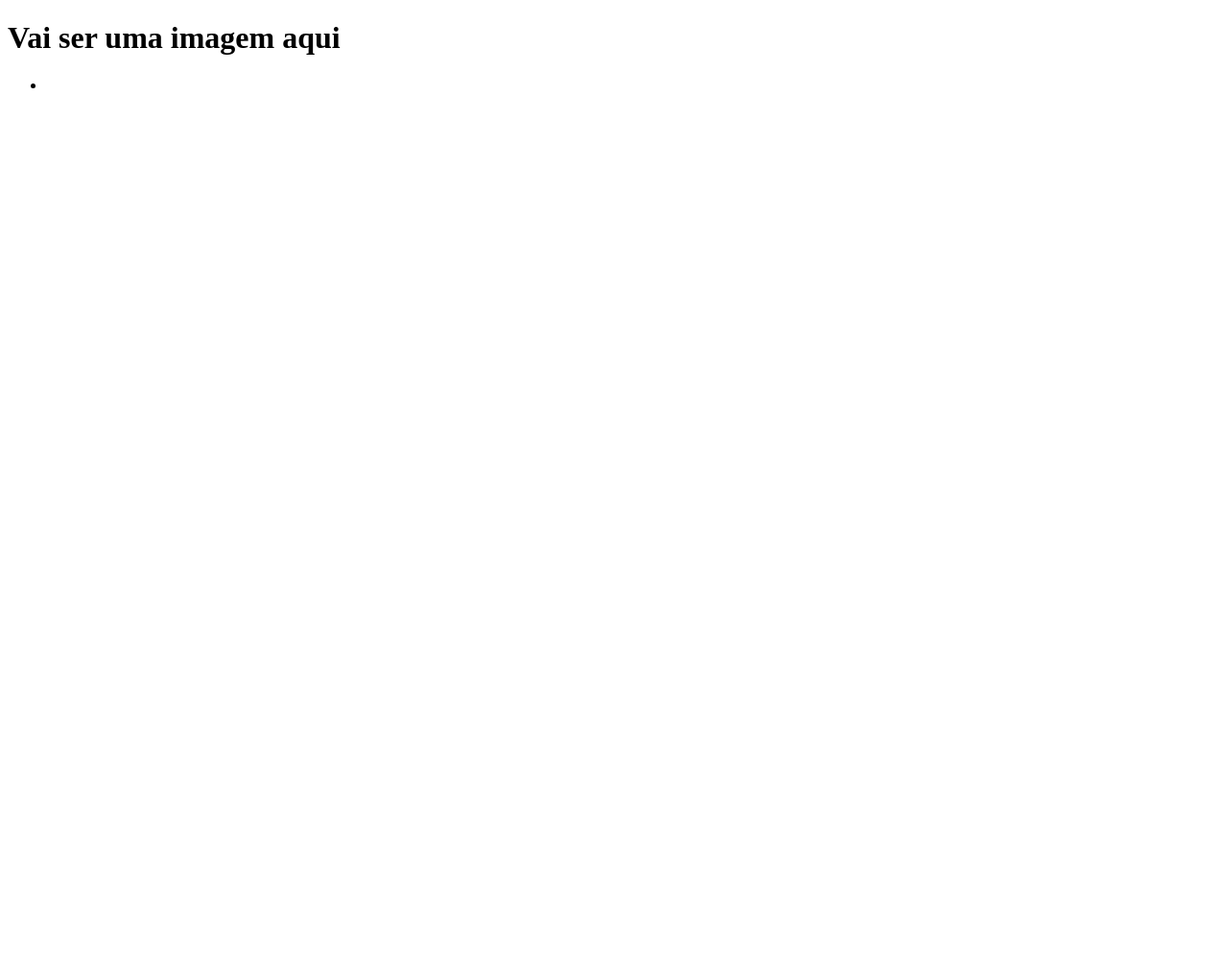
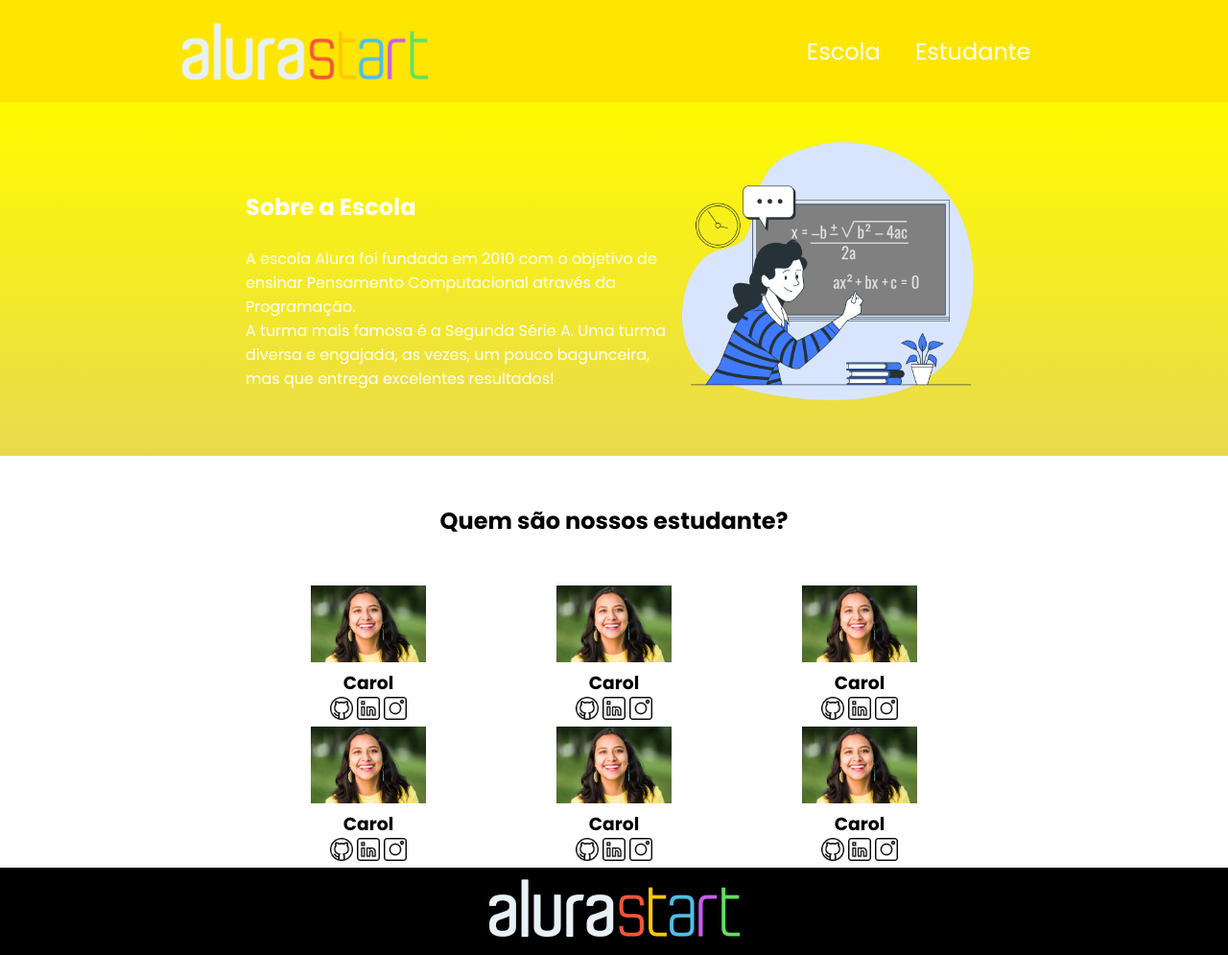
Before and after one commit to marjoryvictoria/site-turma-criativa, a plain HTML site: page index.html in a window 1280 px wide. Shown: the whole page at 96% size. Before the commit the page ends 800 px from the top, so only its background shows below. Drawn offline with Linux system fonts and the light colour scheme.

Commit message:
finalizado

```diff
--- a/index.html
+++ b/index.html
@@ -6,11 +6,78 @@
     <meta name="viewport" content="width=device-width, initial-scale=1.0">
     <title>Document</title>
     <link rel="stylesheet" href="style.css">
+    <link rel="preconnect" href="https://fonts.googleapis.com">
+    <link rel="preconnect" href="https://fonts.gstatic.com" crossorigin>
+    <link href="https://fonts.googleapis.com/css2?family=Poppins:wght@400;700&display=swap" rel="stylesheet">
 </head>
 <body>
- <h1>Vai ser uma imagem aqui</h1>
- <ul>
-     <li></li>
-    </ul>
+    <header class="cabecalho">
+        <img class="cabecalho-imagem" src="alurastart logo 1.png" alt="logo da alura start">
+        <ul class="cabecalho-lista">
+            <li class="cabecalho-lista-item">Escola</li>
+            <li class="cabecalho-lista-item">Estudante</li>
+        </ul>
+    </header>
+    <section class="escola">
+        <div class="escola-div-conteudo">
+            <h2 class="escola-titulo">Sobre a Escola</h2>
+            <p class="escola-texto-um">A escola Alura foi fundada em 2010 com o objetivo de ensinar Pensamento Computacional através da Programação.</p>
+            <p class="escola-texto-dois">A turma mais famosa é a Segunda Série A. Uma turma diversa e engajada, as vezes, um pouco bagunceira, mas que entrega excelentes resultados!</p>
+        </div>
+        <img class="escola-imagem" src="Formula-bro (1).png" alt="Professora no quadro.">
+    </section>
+    <section class="estudante">
+        <h2 class="estudante-titulo">Quem são nossos estudante?</h2>
+        <div class="estudante-todos">
+         <span></span>
+        <div class="estudante-div">
+            <img class="estudante-imagem" src="carol.png" alt="foto do alan">
+            <h3 class="estudante-nome">Carol</h3>
+            <a href="https://github.com/marjoryvictoria/site-turma-criativa"><img class="estudante-icone" src="github.png" alt="icone github"></a>
+            <a href="https://github.com/marjoryvictoria/site-turma-criativa"><img class="estudante-icone" src="linkedin.png" alt="icone linkedin"></a>
+            <a href="https://github.com/marjoryvictoria/site-turma-criativa"><img class="estudante-icone" src="instagram.png" alt="icone instagram"></a>
+        </div>
+        <div class="estudante-div">
+            <img class="estudante-imagem" src="carol.png" alt="foto do alan">
+            <h3 class="estudante-nome">Carol</h3>
+            <img class="estudante-icone" src="github.png" alt="icone github">
+            <img class="estudante-icone" src="linkedin.png" alt="icone linkedin">
+            <img class="estudante-icone" src="instagram.png" alt="icone instagram">
+        </div>
+        <div class="estudante-div">
+            <img class="estudante-imagem" src="carol.png" alt="foto do alan">
+            <h3 class="estudante-nome">Carol</h3>
+            <img class="estudante-icone" src="github.png" alt="icone github">
+            <img class="estudante-icone" src="linkedin.png" alt="icone linkedin">
+            <img class="estudante-icone" src="instagram.png" alt="icone instagram">
+        </div>
+        <span></span>
+        <span></span>
+        <div class="estudante-div">
+            <img class="estudante-imagem" src="carol.png" alt="foto do alan">
+            <h3 class="estudante-nome">Carol</h3>
+            <img class="estudante-icone" src="github.png" alt="icone github">
+            <img class="estudante-icone" src="linkedin.png" alt="icone linkedin">
+            <img class="estudante-icone" src="instagram.png" alt="icone instagram">
+        </div>
+        <div class="estudante-div">
+            <img class="estudante-imagem" src="carol.png" alt="foto do alan">
+            <h3 class="estudante-nome">Carol</h3>
+            <img class="estudante-icone" src="github.png" alt="icone github">
+            <img class="estudante-icone" src="linkedin.png" alt="icone linkedin">
+            <img class="estudante-icone" src="instagram.png" alt="icone instagram">
+        </div>
+        <div class="estudante-div">
+            <img class="estudante-imagem" src="carol.png" alt="foto do alan">
+            <h3 class="estudante-nome">Carol</h3>
+            <img class="estudante-icone" src="github.png" alt="icone github">
+            <img class="estudante-icone" src="linkedin.png" alt="icone linkedin">
+            <img class="estudante-icone" src="instagram.png" alt="icone instagram">
+        </div>
+    </div>
+    </section>
+    <footer class="rodape">
+        <img class="rodape-imagem" src="alurastart logo 1.png" alt="logo da alura start">
+    </footer>
 </body>
 </html>
--- a/style.css
+++ b/style.css
@@ -0,0 +1,79 @@
+*{
+    margin: 0;
+    padding: 0;
+}
+
+body{
+    font-family: 'Poppins', sans-serif;
+}
+
+.cabecalho {
+    background-color: #ffe600;
+    color: white;
+    display: flex;
+    justify-content: space-around;
+    align-items: center;
+    padding: 24px 0;
+}
+
+.cabecalho-imagem{
+    width: 20%;
+}
+
+.cabecalho-lista-item{
+    display: inline-block;
+    margin: 0 16px;
+    font-size: 24px;
+}
+
+.escola-imagem{
+    width: 25%;
+}
+
+.escola{
+    background-image: linear-gradient(#fffb00,#e9da4e);
+    color: white;
+    display: flex;
+    justify-content: center;
+    align-items: center;
+    padding: 24px 0;
+}
+
+.escola-div-conteudo{
+    width: 35%;
+}
+.escola-titulo{
+    padding: 24px 0;
+}
+
+.estudante-imagem{
+    width: 120px;
+}
+.estudante-icone{
+    width: 24px;
+}
+
+.estudante-div{
+    text-align: center;
+}
+
+.estudante-titulo{
+    text-align: center;
+    padding: 50px 0;
+}
+
+.estudante-todos{
+    display: grid;
+    grid-template-columns: 20% 20% 20% 20% 20%;
+}
+
+.rodape{
+    background-color: black;
+    text-align: center;
+}
+
+.rodape-imagem{
+    height: 60px;
+    padding: 12px 0;
+
+}
```
Also changed, not shown: Formula-bro (1).png (added), alurastart logo 1.png (added), carol.png (added), github.png (added), instagram.png (added), linkedin.png (added).
